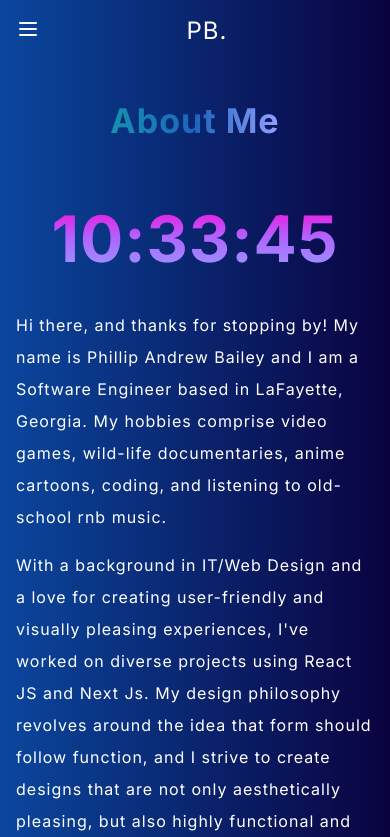
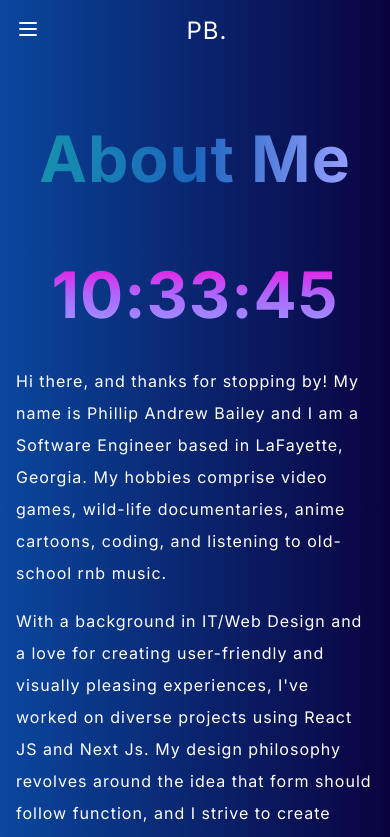
Before and after one commit to gurime/nextportfolio, a Next.js app: page /about in a window 390 px wide. Shown: the top 837 px of the page. Built offline with nearby package versions, Linux system fonts and the light colour scheme.

Commit message:
Update globals.css

```diff
--- a/app/globals.css
+++ b/app/globals.css
@@ -503,9 +503,7 @@ border-bottom: solid 1px #fff;
       flex-direction: column;
     }
 
-    .about-title {
-      font-size: 34px;
-    }
+
 
     footer {
       flex-direction: column;
```
